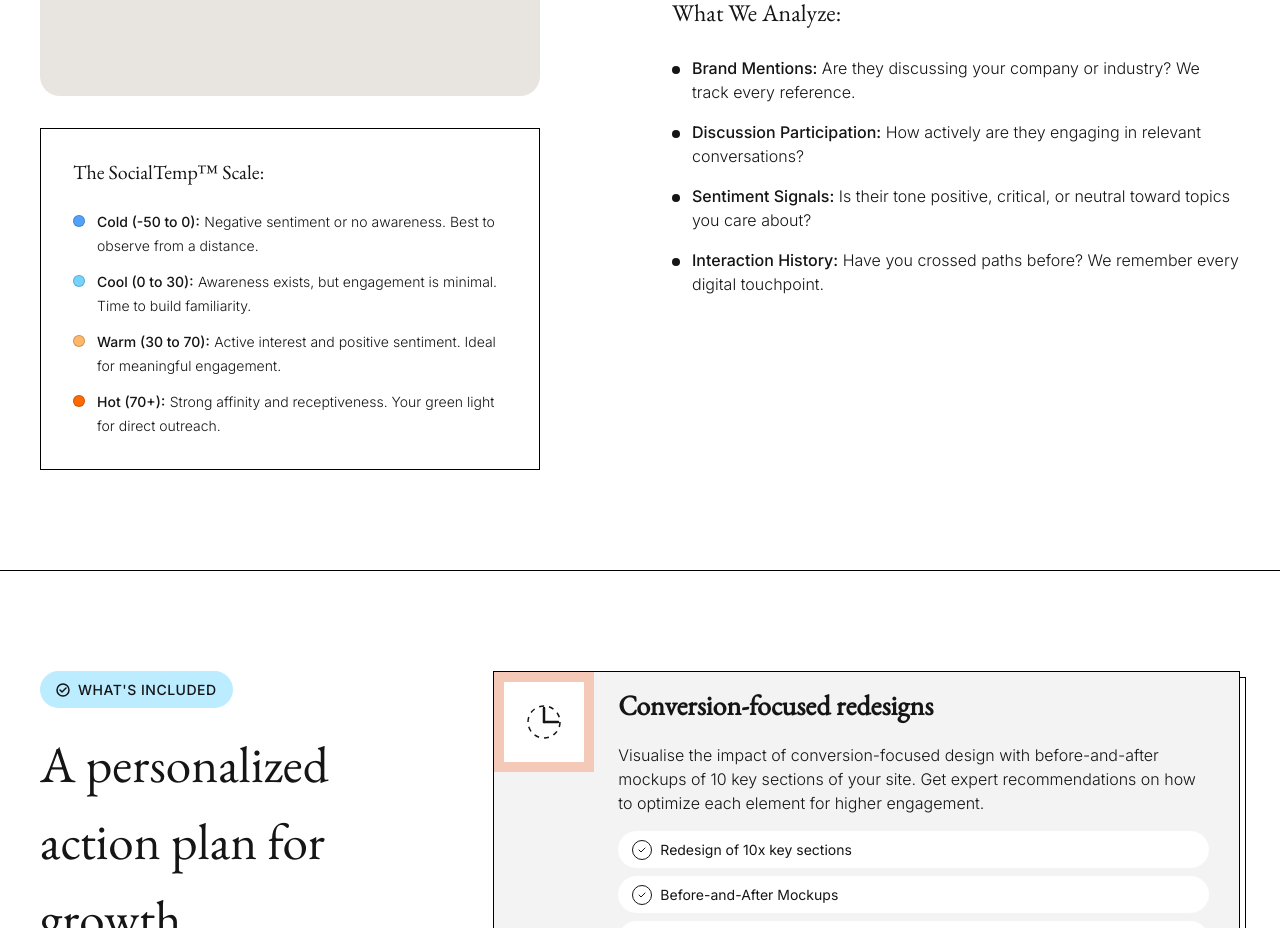
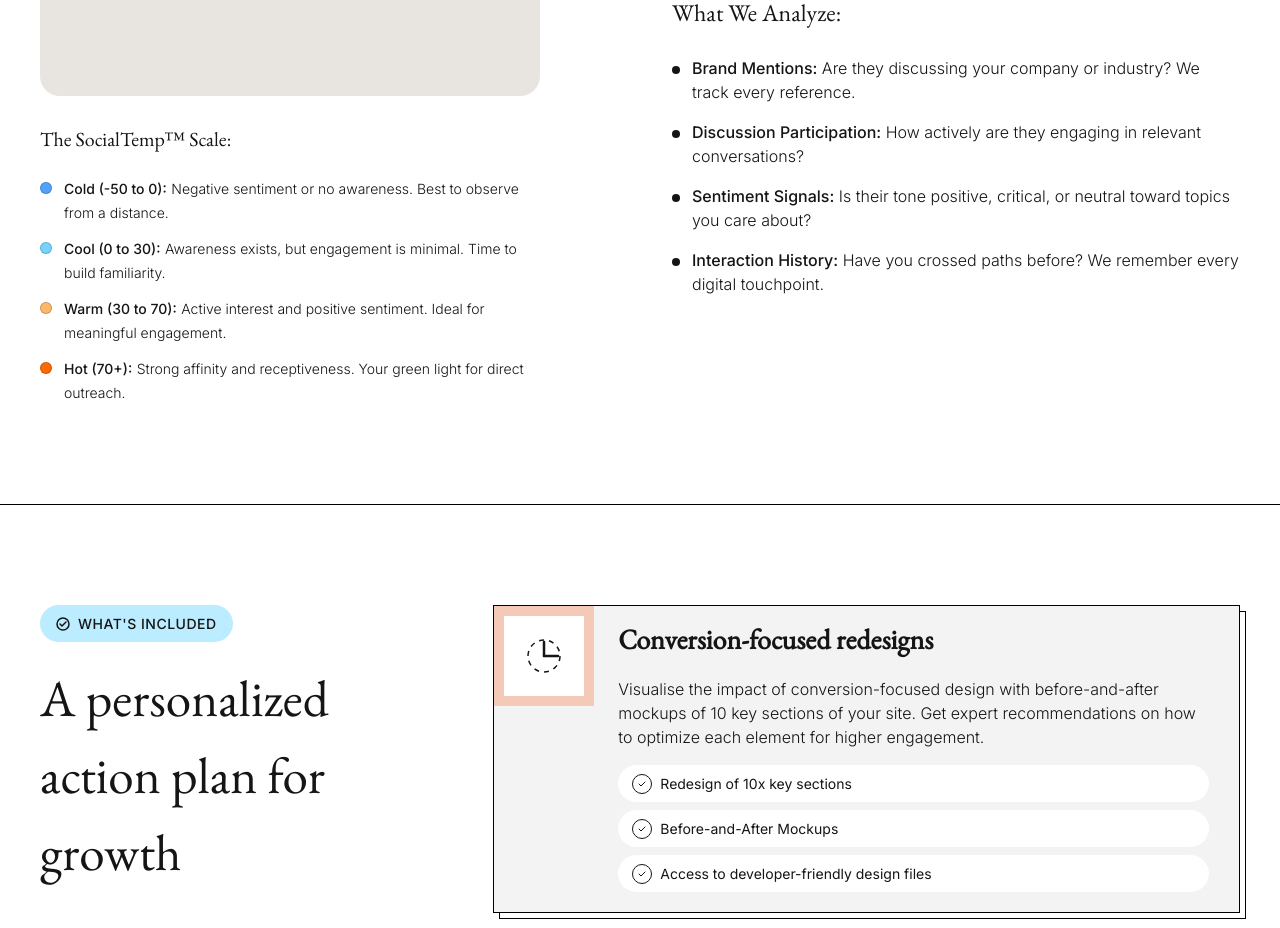
Before and after one commit to pnoyens/ciaociao-web, a Next.js app: page / in a window 1280 px wide. Shown: the part 5860-6788 px from the top of the page. Built offline with nearby package versions, Linux system fonts and the light colour scheme.

Commit message:
Remove border from SocialTemp scale section
🤖 Generated with [Claude Code](https://claude.com/claude-code)

Co-Authored-By: Claude <noreply@anthropic.com>

```diff
--- a/components/SocialTemp.tsx
+++ b/components/SocialTemp.tsx
@@ -54,8 +54,8 @@ export default function SocialTemp() {
               <span className="text-lg font-light text-cc-grey">Image placeholder</span>
             </div>
 
-            {/* The SocialTemp Scale - in a box */}
-            <div className="border border-black p-8 max-w-[500px]">
+            {/* The SocialTemp Scale */}
+            <div className="max-w-[500px]">
               <h3 className="font-serif text-xl font-normal text-cc-dark mb-5">The SocialTemp™ Scale:</h3>
               <div className="space-y-3">
                 {scaleItems.map((item, index) => (
```
